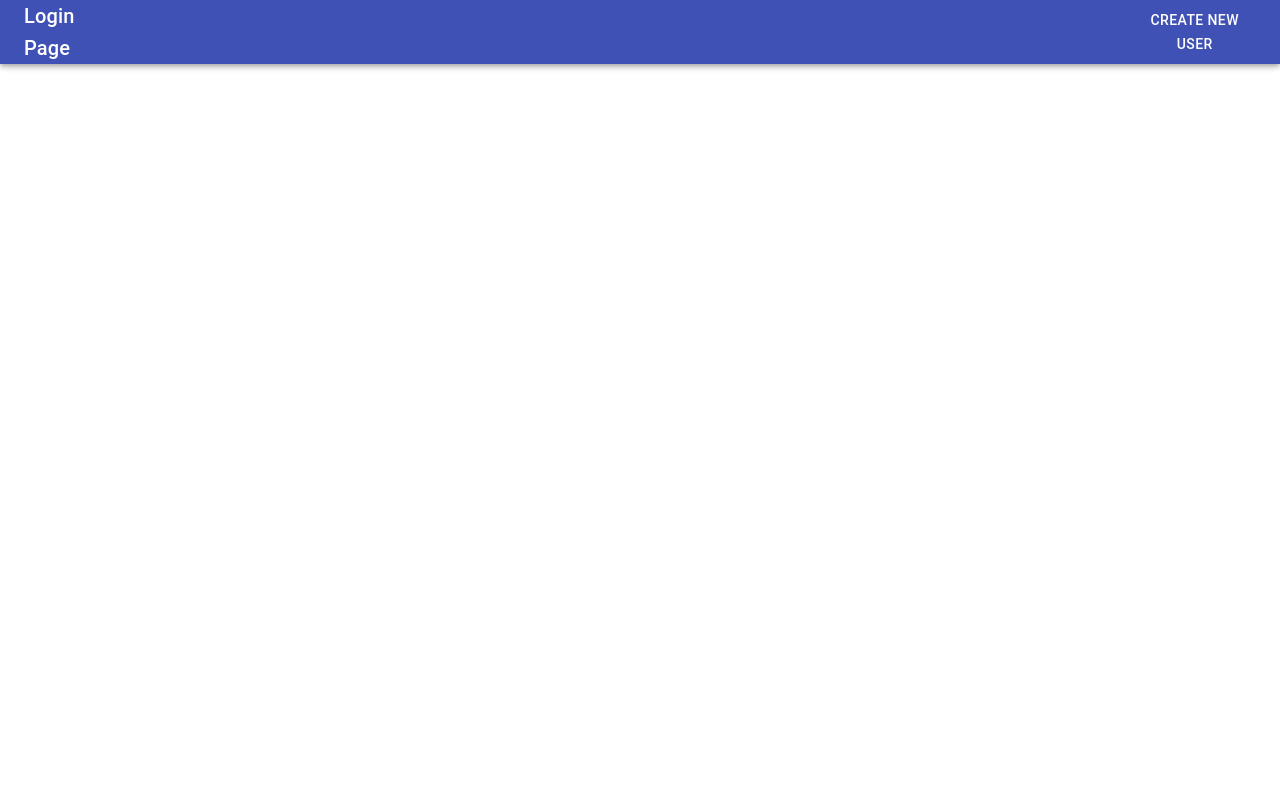
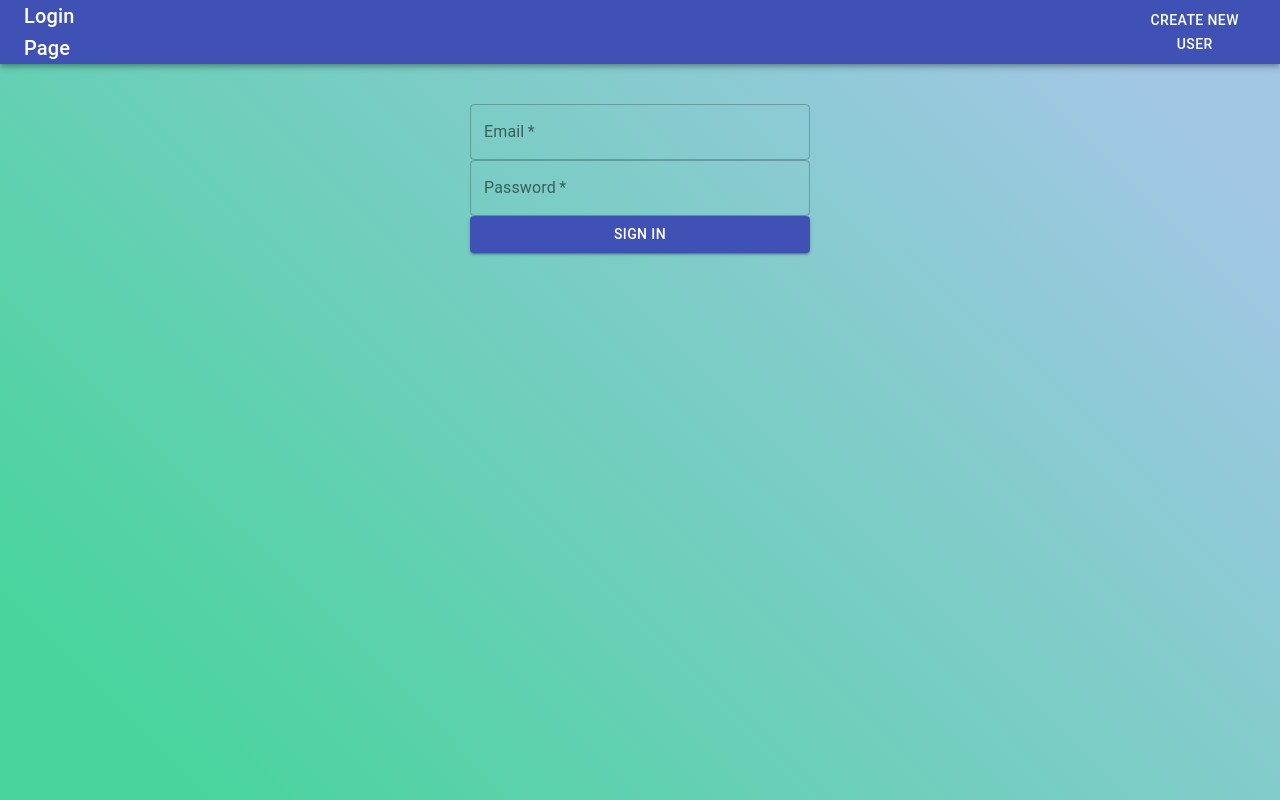
Before and after one commit to kouponbank-org/kouponbank, a React (Create React App) app in the folder frontend/client/: page / in a window 1280 px wide. Both pictures are taken after a click on the button "LOGIN". Built offline with nearby package versions, Linux system fonts and the light colour scheme.

Commit message:
added login page, will need to add in api calls.
다음미팅때 API/Database에 대해서 이야기 해야할듯.

```diff
--- a/frontend/client/src/components/homepage/home-page.tsx
+++ b/frontend/client/src/components/homepage/home-page.tsx
@@ -28,7 +28,6 @@ export const HomePage = (props: Prop) => {
     return (
         <div>
             <NavBar
-                username={props.user.username}
                 title={"Homepage"}
                 buttonName={ props.user.username === ("") ? "Login" : "User Profile"}
                 onClick={ props.user.username === ("") ? clickLoginButton : clickUserProfileButton }
--- a/frontend/client/src/components/login/login-form.tsx
+++ b/frontend/client/src/components/login/login-form.tsx
@@ -1,10 +1,71 @@
+import { Button, Grid, TextField } from "@material-ui/core";
+import React from "react";
+import { User } from "../../api/kb-types";
+import './login.scss';
+
 /**
- * Represents the required properties of the LoginForm.
+ * Represents the required properties of the log in form.
  */
 export interface Prop {
-
-};
+    userCredentials: User
+    userCredentialsInput: (event) => void;
+    loginUserClick: (event) => void;
+}
 
 export const LoginForm = (props: Prop) => {
 
-};
+    const loginUserClick = (event): void => {
+        //props.loginUserClick(event);
+        event.preventDefault();
+    }
+
+    const userCredentialsInput = (event): void => {
+        props.userCredentialsInput(event);
+    }
+
+    return (
+        <div className="layout">
+            <form className="form" onSubmit={loginUserClick} autoComplete="off">
+                <Grid container>
+                    <Grid item xs={12}>
+                        <TextField
+                            variant="outlined"
+                            fullWidth
+                            required
+                            name="email"
+                            id="email"
+                            label="Email"
+                            autoComplete="off"
+                            type="text"
+                            onChange={userCredentialsInput}
+                            value={props.userCredentials.email}
+                        />
+                    </Grid>
+                    <Grid item xs={12}>
+                        <TextField
+                            variant="outlined"
+                            fullWidth
+                            required
+                            name="password"
+                            id="password"
+                            label="Password"
+                            autoComplete="off"
+                            type="text"
+                            onChange={userCredentialsInput}
+                            value={props.userCredentials.password}
+                        />
+                    </Grid>
+                </Grid>
+                <Button
+                    type="submit"
+                    fullWidth
+                    variant="contained"
+                    color="primary"
+                    className="loginbutton"
+                >
+                    Sign In
+                </Button>
+            </form>
+        </div>
+    )
+}
--- a/frontend/client/src/components/login/login-page.tsx
+++ b/frontend/client/src/components/login/login-page.tsx
@@ -5,6 +5,8 @@ import { KouponBankApi } from "../../api/kb-api";
 import { User } from "../../api/kb-types";
 import { ApiContext } from "../base-page-router";
 import { NavBar } from "../navigation/navigation-bar";
+import { LoginForm } from "./login-form";
+import './login.scss';
 
 /**
  * Represents the required properties of the HomePage.
@@ -14,7 +16,7 @@ export interface Prop {
 };
 
 export const LoginPage = (props: Prop) => {
-    const [newUserName, setNewUserName] = useState("");
+    const [userCredentials, setUserCredentials] = useState(props.user);
     const history = useHistory();
     const api = useContext<KouponBankApi>(ApiContext);
 
@@ -22,13 +24,30 @@ export const LoginPage = (props: Prop) => {
         history.push("/newuser");
     };
 
+    const userCredentialsInput = (event): void => {
+        setUserCredentials({
+            ...userCredentials,
+            [event.target.name]: event.target.value
+        });
+    }
+
+    const loginUserClick = (event): void => {
+        // does not make calls to API atm.
+        history.push("/")
+        event.preventDefault();
+    }
+
     return (
-        <div>
+        <div className="background">
             <NavBar
-                username={null}
                 title={"Login Page"}
                 buttonName={"Create New User"}
                 onClick={clickCreateNewUser}
+            />
+            <LoginForm
+                userCredentials={userCredentials}
+                userCredentialsInput={userCredentialsInput}
+                loginUserClick={loginUserClick}
             />
         </div>
     );
@@ -40,4 +59,8 @@ const mapStateToProps = state => {
     };
 };
 
-export const LoginPageR = connect(mapStateToProps)(LoginPage);
+const mapDispatchToProps = dispatch => {
+
+};
+
+export const LoginPageR = connect(mapStateToProps, mapDispatchToProps)(LoginPage);
--- /dev/null
+++ b/frontend/client/src/components/login/login.scss
@@ -0,0 +1,40 @@
+/*Login Page Background layout*/
+.background {
+    position:fixed;
+    padding:0;
+    margin:0;
+
+    top:0;
+    left:0;
+
+    width: 100%;
+    height: 100%;
+    background: linear-gradient(45deg, #49D49D 10%, #A2C7E5 90%);
+};
+
+/*Login Component layout*/
+.layout {
+    width: 90%;
+    max-width: 340px;
+    margin: 10vh auto;
+    display: flex;
+    flex-direction: column;
+    align-items: center;
+};
+
+/*Login Form layout*/
+.form {
+    width: 100%;
+    margin-top: 24px;
+};
+
+/*Login Button layout*/
+.loginbutton {
+    margin-top: 24px;
+    padding: 0px 24px;
+};
+
+/*Information Grid layout*/
+.grid {
+    opacity: 0;
+};
--- a/frontend/client/src/components/navigation/navigation-bar.tsx
+++ b/frontend/client/src/components/navigation/navigation-bar.tsx
@@ -10,7 +10,6 @@ import React, { ReactElement } from "react";
 import "./navigation-bar.scss";
 
 export interface Prop {
-    username: string;
     title: string;
     buttonName: string;
     onClick: (event) => void;
```
Also changed, not shown: 1 other file (tests, documents, lock files or other folders).
